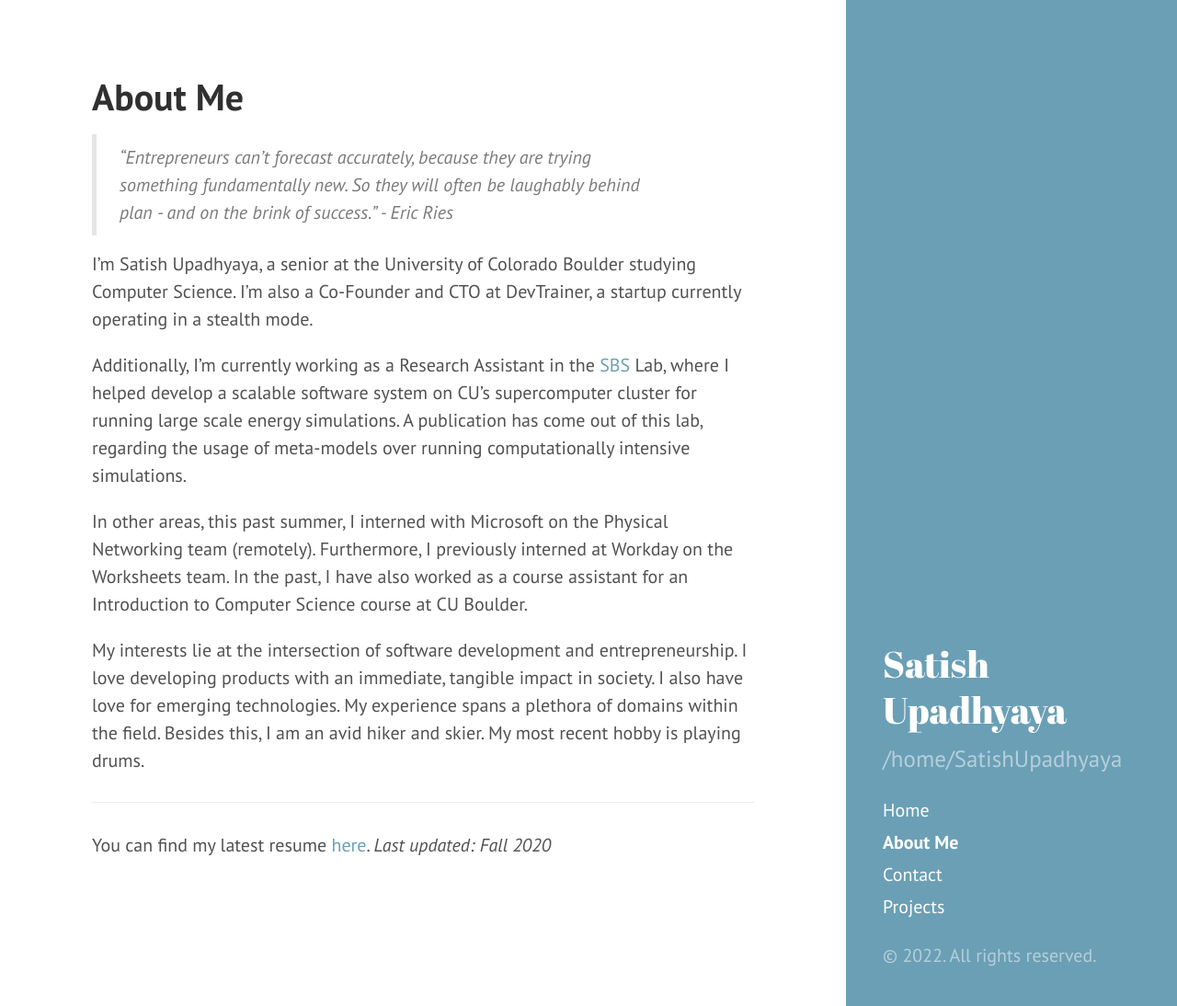
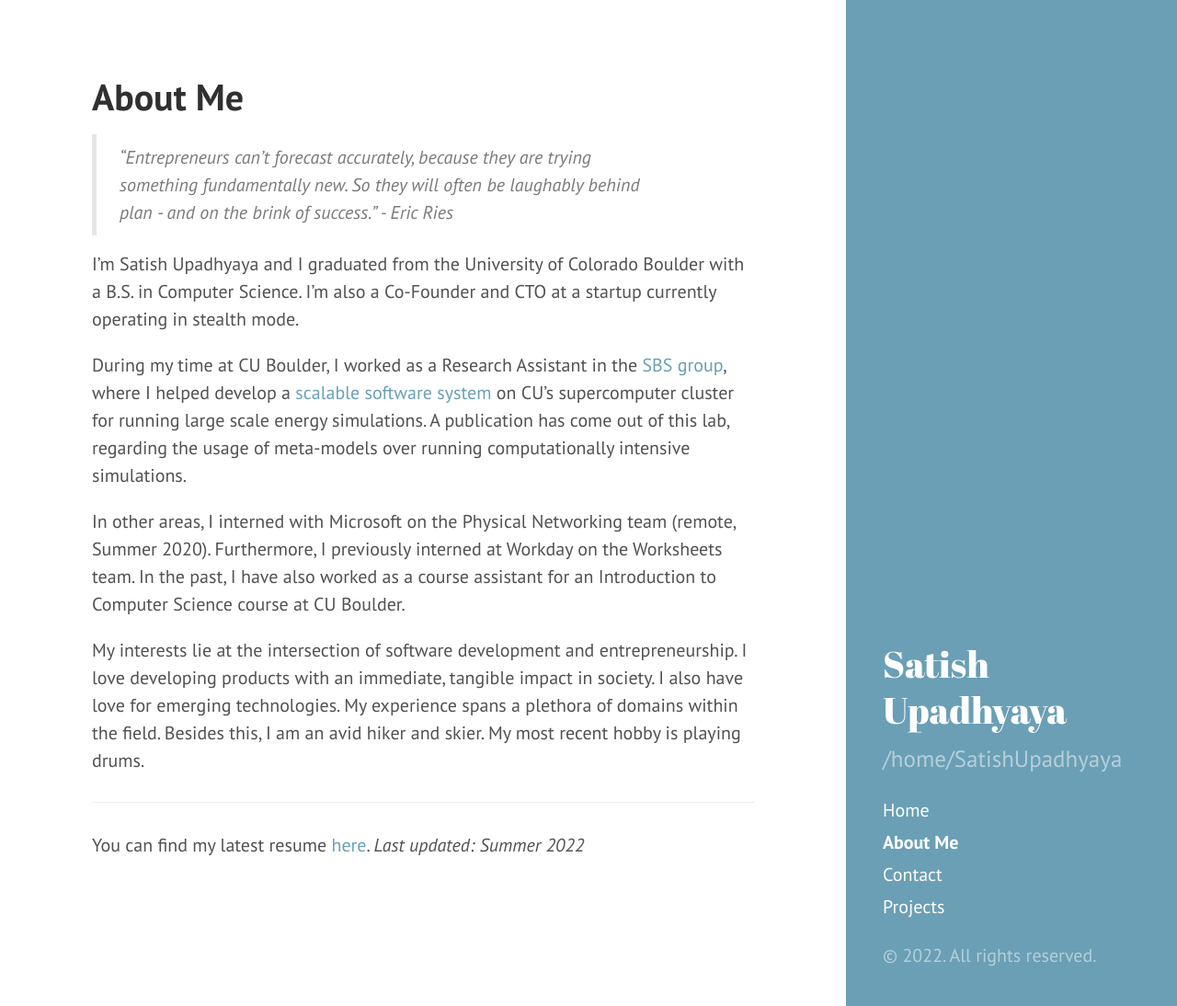
Before and after one commit to SatishUpadhyaya/satishupadhyaya.github.io, a Jekyll site: the page built from about.md, in a window 1280 px wide and 1094 px high. Shown: the whole window at 92% size. Built offline with Jekyll 4.4.1, drawn with Linux system fonts in a browser that asks for light colours.

Commit message:
Updated Resume and About page

```diff
--- a/about.md
+++ b/about.md
@@ -5,14 +5,14 @@ title: About Me
 
 >_"Entrepreneurs can't forecast accurately, because they are trying something fundamentally new. So they will often be laughably behind plan - and on the brink of success." - Eric Ries_
 
-I'm Satish Upadhyaya, a senior at the University of Colorado Boulder studying Computer Science. I'm also a Co-Founder and CTO at DevTrainer, a startup currently operating in a stealth mode.
+I'm Satish Upadhyaya and I graduated from the University of Colorado Boulder with a B.S. in Computer Science. I'm also a Co-Founder and CTO at a startup currently operating in stealth mode.
 
-Additionally, I'm currently working as a Research Assistant in the <a href="https://www.colorado.edu/lab/sbs/satish-upadhyaya" target="_blank">SBS</a> Lab, where I helped develop a scalable software system on CU’s supercomputer cluster for running large scale energy simulations. A publication has come out of this lab, regarding the usage of meta-models over running computationally intensive simulations.
+During my time at CU Boulder, I worked as a Research Assistant in the <a href="https://www.colorado.edu/lab/sbs/satish-upadhyaya" target="_blank">SBS group</a>, where I helped develop a <a href="https://www.colorado.edu/lab/sbs/2021/03/11/open-source-releases-our-building-energy-models-commercial-buildings-based-cbecs-data" target="_blank">scalable software system</a> on CU’s supercomputer cluster for running large scale energy simulations. A publication has come out of this lab, regarding the usage of meta-models over running computationally intensive simulations.
 
-In other areas, this past summer, I interned with Microsoft on the Physical Networking team (remotely). Furthermore, I previously interned at Workday on the Worksheets team. In the past, I have also worked as a course assistant for an Introduction to Computer Science course at CU Boulder.
+In other areas, I interned with Microsoft on the Physical Networking team (remote, Summer 2020). Furthermore, I previously interned at Workday on the Worksheets team. In the past, I have also worked as a course assistant for an Introduction to Computer Science course at CU Boulder.
 
 My interests lie at the intersection of software development and entrepreneurship. I love developing products with an immediate, tangible impact in society. I also have love for emerging technologies. My experience spans a plethora of domains within the field. Besides this, I am an avid hiker and skier. My most recent hobby is playing drums.
 
 <hr>
 
-You can find my latest resume <a href="https://github.com/SatishUpadhyaya/SUResume/blob/master/SatishUpadhyayaResume.pdf" target="_blank">here</a>. <i> Last updated: Fall 2020</i>
+You can find my latest resume <a href="https://github.com/SatishUpadhyaya/SUResume/blob/master/SatishUpadhyayaResume.pdf" target="_blank">here</a>. <i> Last updated: Summer 2022</i>
```
Also changed, not shown: index.html (+4 -3 lines).
